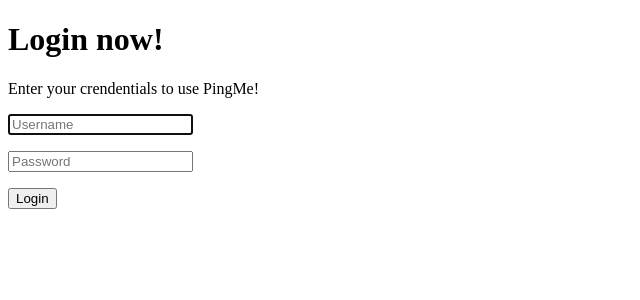
After one commit to neverdue/pingme, a Flask app: page /login in a window 1280 px wide. The commit adds this page. Shown: the top 300 px of the page, without its empty margins (0-640 px from the left). Run offline with Flask 2, Linux system fonts and the light colour scheme.

Commit message:
Created Login Page and credential validation

```diff
--- a/application.py
+++ b/application.py
@@ -1,4 +1,4 @@
-from flask import Flask, render_template
+from flask import Flask, render_template, redirect, url_for
 
 from forms import *
 from models import *
@@ -21,8 +21,17 @@
         user = User(username=username, password=password)
         db.session.add(user)
         db.session.commit()
-        return "Successfully Registered!"
+        return redirect(url_for('login'))
     return render_template("index.html", form=reg_form)
+
+
+@app.route('/login', methods = ["GET", "POST"])
+def login():
+    login_form = LoginForm()
+    if login_form.validate_on_submit():
+        return "Logged in successfully!"
+
+    return render_template("login.html", form=login_form)
 
 
 if __name__ == "__main__":
--- a/forms.py
+++ b/forms.py
@@ -3,6 +3,24 @@
 from wtforms.validators import InputRequired, Length, EqualTo, ValidationError
 
 from models import *
+
+
+def invalid_credentials(form, field):
+    """ Authenticates the entered username and password """
+
+    username_entered = form.username.data
+    password_entered = field.data
+
+    user_object = User.query.filter_by(username=username_entered).first()
+
+    # Check if the crendentials are valid
+    if user_object is None:
+        raise ValidationError("Username or Password is incorrect")
+    elif password_entered != user_object.password:
+        raise ValidationError("Username or Password is incorrect")
+
+
+
 
 class RegistrationForm(FlaskForm):
     """ Registration Form """
@@ -25,3 +43,21 @@
         user_object = User.query.filter_by(username=username.data).first()
         if user_object:
             raise ValidationError("Username already taken! Select a different username.")
+
+class LoginForm(FlaskForm):
+    """ Login Form """
+
+    username = StringField(
+    "username_label",
+    validators=[
+    InputRequired(message="Username Required!")
+    ]
+    )
+    password = PasswordField(
+    "password_label",
+    validators=[
+    InputRequired(message="Password Required!"),
+    invalid_credentials
+    ]
+    )
+    submit_button = SubmitField("Login")
--- a/templates/index.html
+++ b/templates/index.html
@@ -19,7 +19,7 @@
       {{ form.submit_button }}
   </div>
 
+  {{ form.csrf_token }}
 
-  {{ form.csrf_token }}
 </form>
 {% endblock %}
--- /dev/null
+++ b/templates/login.html
@@ -0,0 +1,29 @@
+{% from "form_helper.html" import displayField %}
+
+{% extends "prelogin-layout.html" %}
+
+{% block title %}
+  Login
+{% endblock %}
+
+{% block content %}
+<h1>Login now!</h1>
+
+<p>Enter your crendentials to use PingMe!</p>
+
+<form action="{{ url_for('login') }}" method="POST">
+
+<div>
+  {{ displayField(fieldname=form.username, placeholdervalue="Username", autofocus=true, autocomplete="off") }}
+  {{ displayField(fieldname=form.password, placeholdervalue="Password") }}
+</div>
+
+<div>
+  {{ form.submit_button }}
+</div>
+
+{{ form.csrf_token() }}
+
+</form>
+
+{% endblock %}
```
